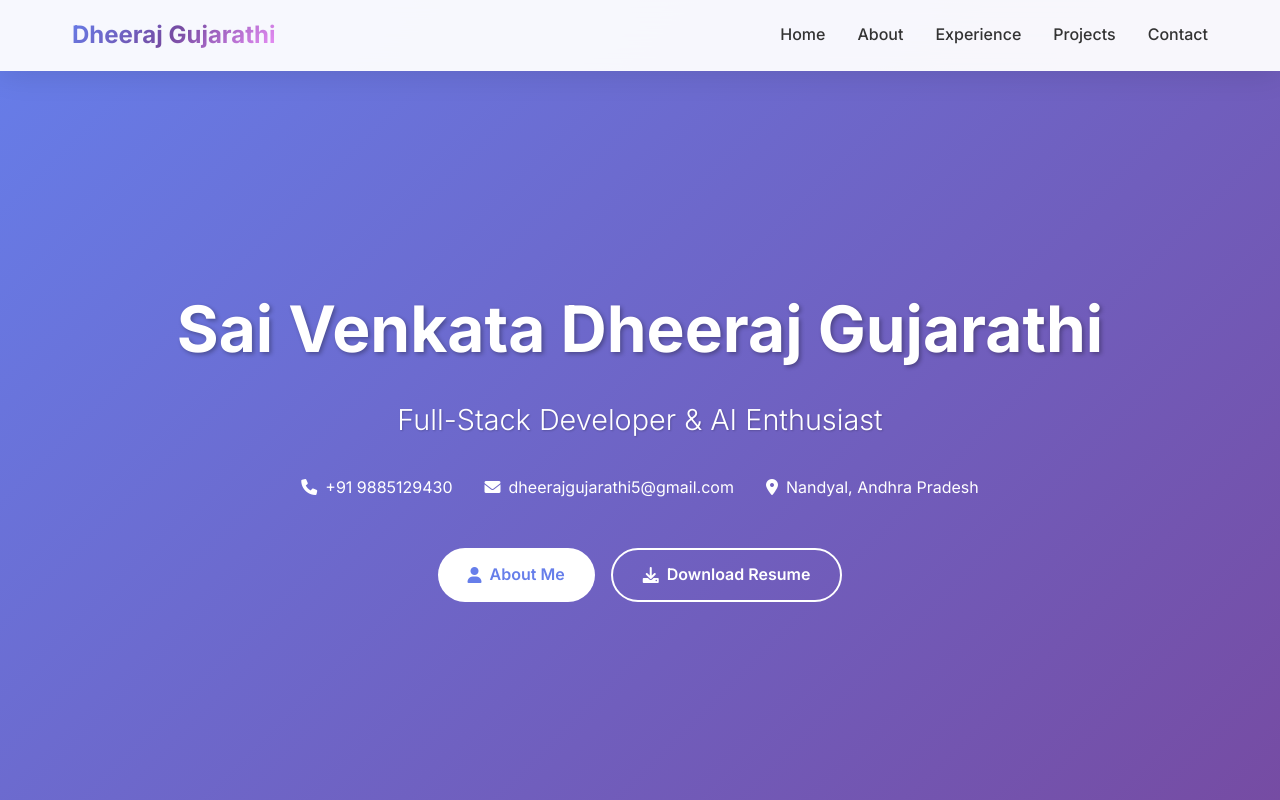
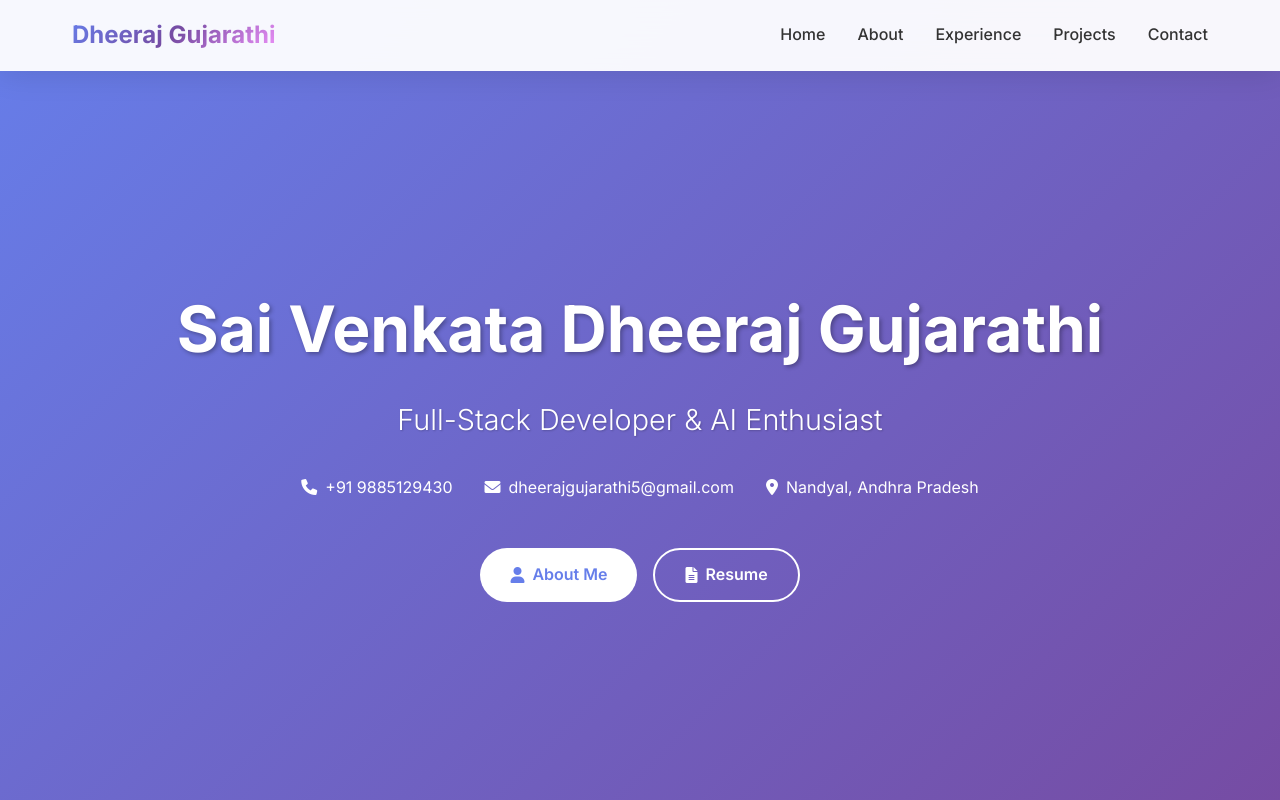
Before and after one commit to DheerajGujarathi/portfolio1, a plain HTML site: page index.html in a window 1280 px wide. Shown: the top 800 px of the page. Drawn offline with Linux system fonts and the light colour scheme.

Commit message:
drive link updated

```diff
--- a/index.html
+++ b/index.html
@@ -714,8 +714,8 @@
                         About Me
                     </a>
                     <a href="https://drive.google.com/file/d/1mbwJv3IA4n-RFb4A5WayzpFaa603UkZk/view?usp=sharing" target="_blank" class="btn btn-secondary">
-                        <i class="fas fa-download"></i>
-                        Download Resume
+                        <i class="fas fa-file-alt"></i>
+                        Resume
                     </a>
                 </div>
             </div>
```
